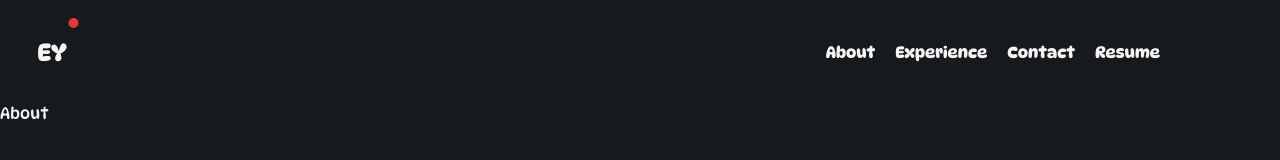
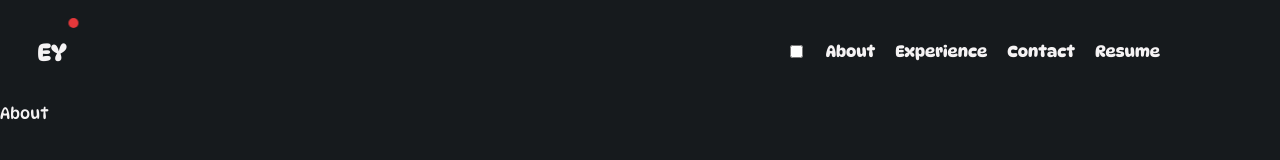
Before and after one commit to efdalyalcin/portfolio, a React (Create React App) app: page / in a window 1280 px wide. Shown: the top 160 px of the page. Built offline with nearby package versions, Linux system fonts and the light colour scheme.

Commit message:
theme context provider is created, checkbox shown, styles needs to be implemented

```diff
--- a/src/App.tsx
+++ b/src/App.tsx
@@ -3,6 +3,8 @@ import './App.scss';
 import About from './components/About/About';
 import Experience from './components/Experience/Experience';
 import NavBar from './components/NavBar/NavBar';
+
+// create a theme context
 
 function App() {
   return (
--- a/src/components/NavBar/NavBar.tsx
+++ b/src/components/NavBar/NavBar.tsx
@@ -1,4 +1,6 @@
 import cn from 'classnames';
+import { useEffect } from 'react';
+import { useTheme } from '../../context/ThemeProvider';
 import './NavBar.scss';
 
 const navComponents = [
@@ -9,6 +11,15 @@ const navComponents = [
 ];
 
 export default function NavBar() {
+  const { isDarkTheme, toggleTheme } = useTheme();
+
+  useEffect(
+    () => {
+      console.log(isDarkTheme);
+    },
+    [isDarkTheme],
+  )
+
   return (
     <nav className="NavBar">
       <div className="NavBar__home">
@@ -17,6 +28,13 @@ export default function NavBar() {
       </div>
 
       <div className="NavBar__list">
+        <div className="NavBar__theme-icon">
+          <input
+            type="checkbox"
+            onChange={toggleTheme}
+          />
+        </div>
+
         {navComponents.map((comp) => (
           <a
             href={`#${comp.name}`}
--- /dev/null
+++ b/src/context/ThemeProvider.tsx
@@ -0,0 +1,28 @@
+import React, { useContext, useState } from 'react';
+
+const ThemeContext = React.createContext<ThemeContextType>({
+  isDarkTheme: false,
+  toggleTheme: () => {},
+});
+
+type Children = {
+  children: React.ReactNode;
+}
+
+export default function ThemeProvider({ children }: Children) {
+  const [isDarkTheme, setIsDarkTheme] = useState(false);
+
+  const toggleTheme = () => {
+    setIsDarkTheme(!isDarkTheme);
+  };
+
+  return (
+    <ThemeContext.Provider value={{isDarkTheme, toggleTheme}}>
+      {children}
+    </ThemeContext.Provider>
+  )
+}
+
+export function useTheme() {
+  return useContext(ThemeContext);
+}
--- a/src/index.scss
+++ b/src/index.scss
@@ -32,3 +32,18 @@ a {
   color: unset;
   text-decoration: unset;
 }
+
+// scroolbar modification
+::-webkit-scrollbar {
+  width: 10px;
+}
+
+::-webkit-scrollbar-track {
+  box-shadow: inset 0 0 5px $c-eerieBlack;
+  border-radius: 10px;
+}
+
+::-webkit-scrollbar-thumb {
+  background-color: $rich-black-fogra-39;
+  border-radius: 10px;
+}
--- a/src/index.tsx
+++ b/src/index.tsx
@@ -2,12 +2,15 @@ import React from 'react';
 import ReactDOM from 'react-dom/client';
 import './index.scss';
 import App from './App';
+import ThemeProvider from './context/ThemeProvider';
 
 const root = ReactDOM.createRoot(
   document.getElementById('root') as HTMLElement
 );
 root.render(
-  <React.StrictMode>
-    <App />
-  </React.StrictMode>
+  <ThemeProvider>
+    <React.StrictMode>
+      <App />
+    </React.StrictMode>
+  </ThemeProvider>
 );
--- a/src/react-app-env.d.ts
+++ b/src/react-app-env.d.ts
@@ -1 +1,6 @@
 /// <reference types="react-scripts" />
+
+interface ThemeContextType {
+  isDarkTheme: boolean;
+  toggleTheme: () => void;
+}
--- a/src/utils/_vars.scss
+++ b/src/utils/_vars.scss
@@ -2,6 +2,7 @@
 $c-eerieBlack: #161a1d;
 $c-cultured: #f5f3f4;
 $c-imperialRed: #e5383b;
+$c-bloodRed: #660708;
 
 // paddings
 $sectionPaddingMain: 120px;
```
